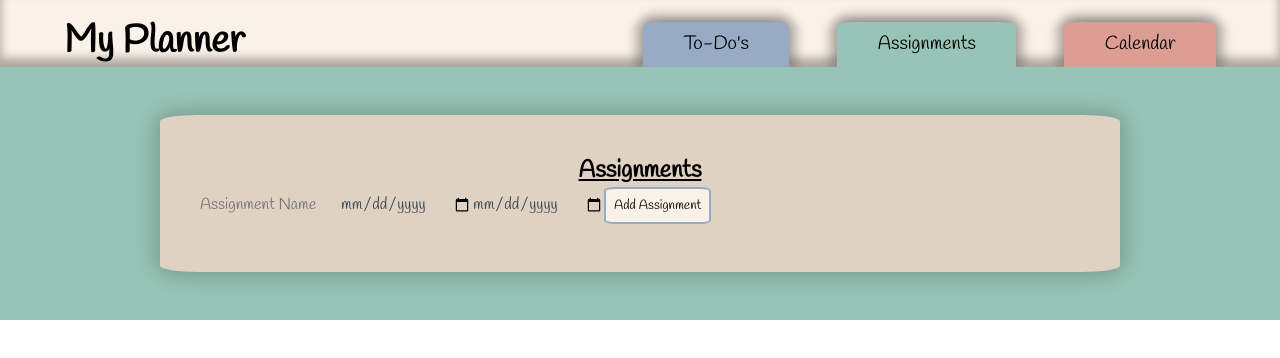
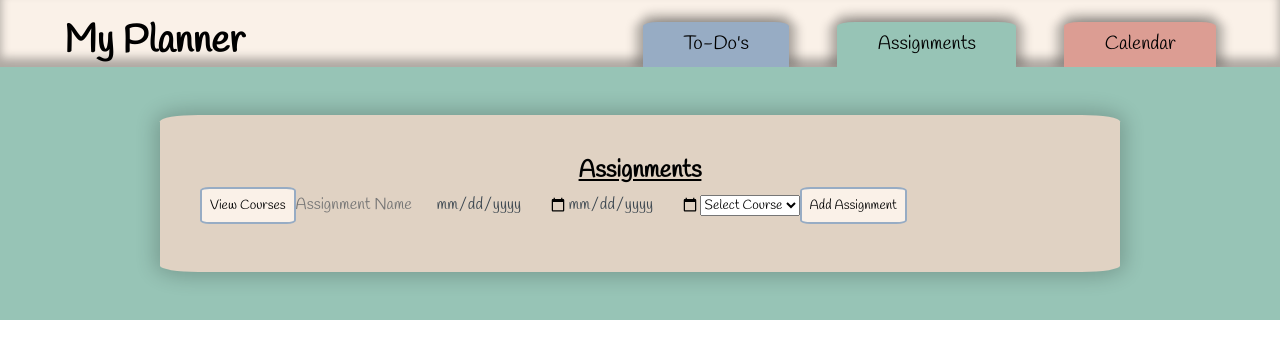
Before and after one commit to Angelina7355/My-Planner-App, a React (Vite) app: page / in a window 1280 px wide. Both pictures are taken after a click on the button "Assignments". Shown: the top 358 px of the page. Built offline with nearby package versions, Linux system fonts and the light colour scheme.

Commit message:
course list logic

```diff
--- a/src/components/AssignmentPage.jsx
+++ b/src/components/AssignmentPage.jsx
@@ -1,11 +1,15 @@
 import React, { useState } from "react";
+import CourseList from "./CourseList";
 
 export default function AssignmentPage({ assignments, setAssignments }) {
     const [name, setName] = useState("");
     const [posted, setPosted] = useState("");
     const [due, setDue] = useState("");
+    const [courses, setCourses] = useState([]);
+    const [selectedCourse, setSelectedCourse] = useState("");
+    const [showCourseList, setShowCourseList] = useState(false);
 
-    const handleAdd = () => {
+    const handleAssignmentAdd = () => {
         if (!name || !posted || !due) return;
         setAssignments([...assignments, { name, posted, due }]);
         setName("");
@@ -16,6 +20,14 @@ export default function AssignmentPage({ assignments, setAssignments }) {
     return (
         <div id="assignment-page">
             <h2>Assignments</h2>
+            <button onClick={() => setShowCourseList(!showCourseList)}>
+                {showCourseList ? "Hide Courses" : "View Courses"}
+            </button>
+
+            {showCourseList && (
+                <CourseList courses={courses} setCourses={setCourses} />
+            )}
+
             <input
                 placeholder="Assignment Name"
                 value={name}
@@ -31,7 +43,20 @@ export default function AssignmentPage({ assignments, setAssignments }) {
                 value={due}
                 onChange={(e) => setDue(e.target.value)}
             />
-            <button onClick={handleAdd}>Add Assignment</button>
+
+            <select
+                value={selectedCourse}
+                onChange={(e) => setSelectedCourse(e.target.value)}
+            >
+                <option value="">Select Course</option>
+                {courses.map((course, idx) => (
+                    <option key={idx} value={course}>
+                        {course}
+                    </option>
+                ))}
+            </select>
+
+            <button onClick={handleAssignmentAdd}>Add Assignment</button>
             <ul>
                 {assignments.map((a, i) => (
                     <li key={i}>
--- /dev/null
+++ b/src/components/CourseList.jsx
@@ -0,0 +1,44 @@
+import React, { useState } from "react";
+
+export default function CourseList({ courses, setCourses }) {
+    const [input, setInput] = useState("");
+
+    const handleAddCourse = () => {
+        const trimmed = input.trim();
+        if (trimmed && !courses.includes(trimmed)) {
+            setCourses([...courses, trimmed]);
+            setInput("");
+        }
+    };
+
+    const handleRemoveCourse = (course) => {
+        setCourses(courses.filter((c) => c !== course));
+    };
+
+    return (
+        <div>
+            <h3>Courses</h3>
+            <input
+                type="text"
+                placeholder="Add course name"
+                value={input}
+                onChange={(e) => setInput(e.target.value)}
+                onKeyDown={(e) => e.key === "Enter" && handleAddCourse()}
+            />
+            <button onClick={handleAddCourse}>Add</button>
+            <ul>
+                {courses.map((course, idx) => (
+                    <li key={idx}>
+                        {course}
+                        <button
+                            onClick={() => handleRemoveCourse(course)}
+                            style={{ marginLeft: "1em" }}
+                        >
+                            Remove
+                        </button>
+                    </li>
+                ))}
+            </ul>
+        </div>
+    );
+}
```
